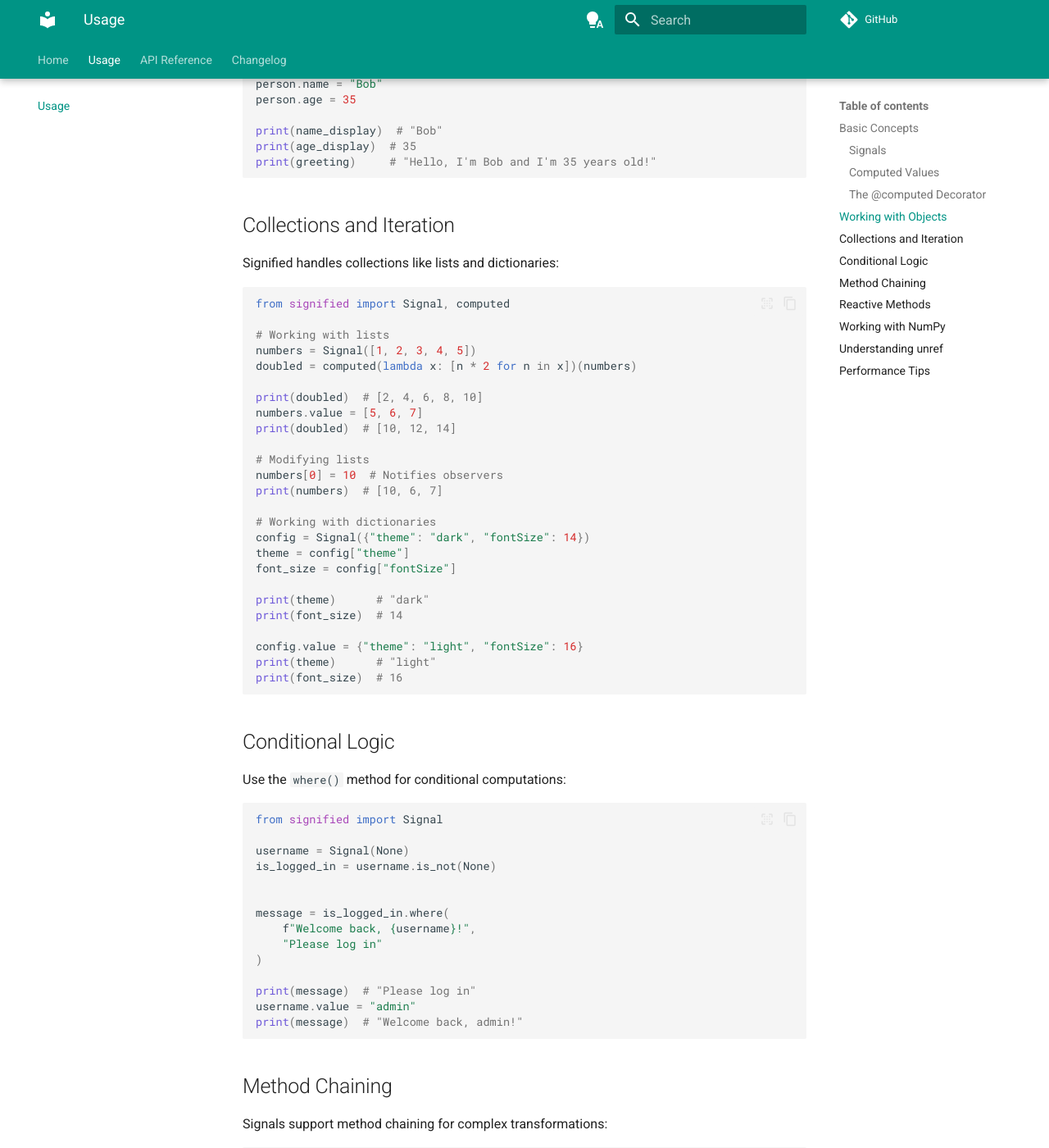
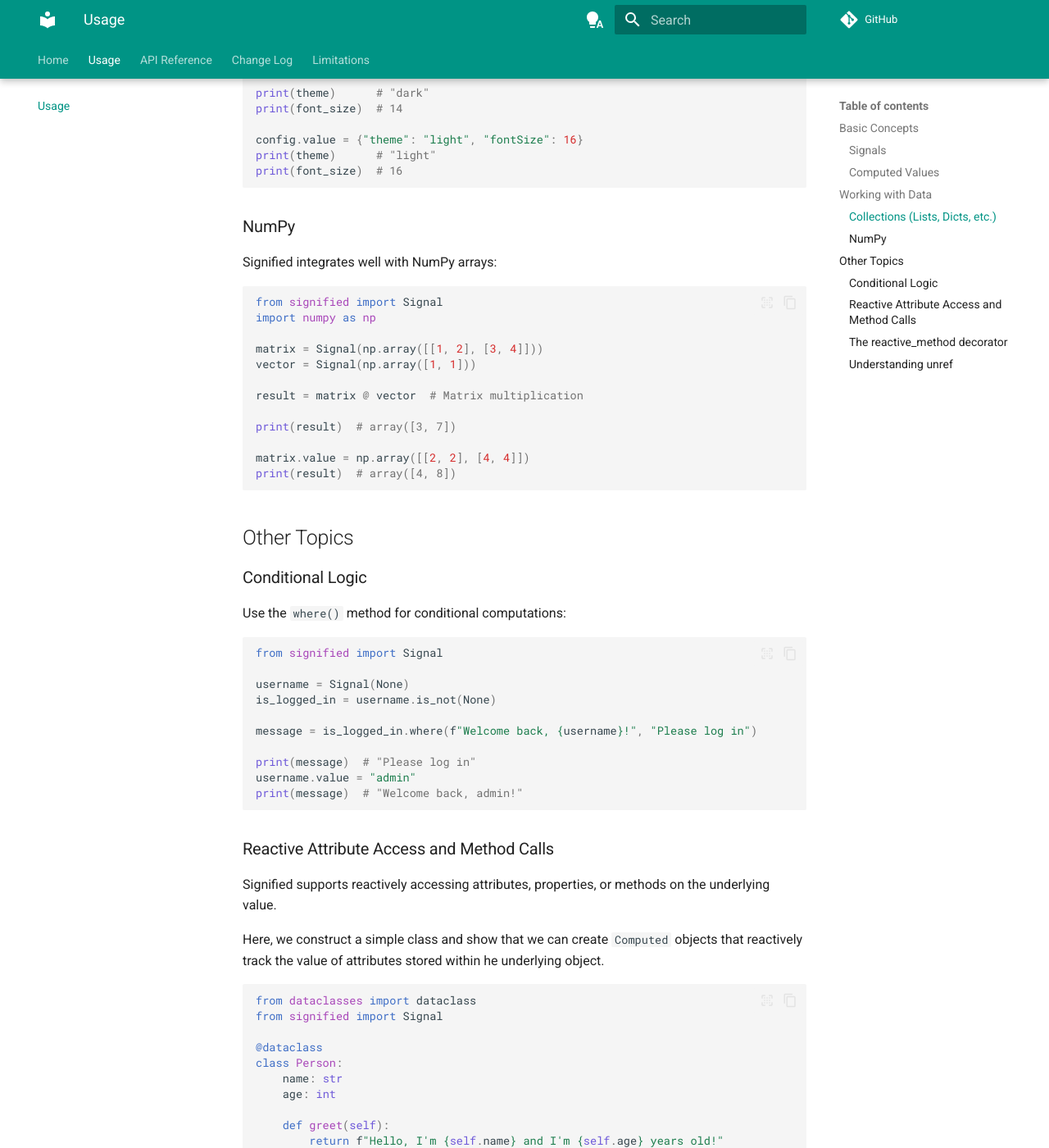
Before and after one commit to dougmercer/signified, an MkDocs documentation site: the page built from docs/usage.md, in a window 1280 px wide and 1400 px high, scrolled down 2022 px. Shown: the whole window at 82% size. Built offline with MkDocs 1.6.1 and Material for MkDocs 9.7.7, drawn with Linux system fonts in a browser that asks for light colours; comment, search, counter and statistics services are not loaded; some of the changed text lies outside the part shown.

Commit message:
Revise usage, add page for known limitations

````diff
--- /dev/null
+++ b/docs/limitations.md
@@ -0,0 +1,30 @@
+# Known Limitations
+
+## Type Inference
+
+This library's type hints do not work with `mypy`, but they do work relatively well with `pyright`.
+
+## Methods on Mutable Collection
+
+When working with collections like `list`s, methods that mutate the underlying object don't trigger `signified` to notify observers:
+
+```python
+from signified import Signal
+
+# This won't work as expected
+numbers = Signal([1, 2, 3])
+sum_numbers = computed(sum)(numbers)
+print(sum_numbers.value)  # 6
+
+numbers.value.append(4)   # Mutation doesn't trigger update
+print(sum_numbers.value)  # Still 6, not 10 as expected
+
+# Instead, do one of these:
+# 1. Assign a new list
+numbers.value = [1, 2, 3, 4]
+print(sum_numbers.value)  # 10
+
+# 2. Create a new list with the existing values
+numbers.value = numbers.value + [4]
+print(sum_numbers.value) # 10
+```
--- a/docs/usage.md
+++ b/docs/usage.md
@@ -21,7 +21,7 @@
 
 ### Computed Values
 
-Computed values are derived from other reactive values using functions or expressions:
+Computed values are derived from other reactive values. They can be constructed implicitly using overloaded Python operators or explicitly using the `computed` decorator.
 
 ```python
 from signified import Signal
@@ -29,6 +29,7 @@
 a = Signal(3)
 b = Signal(4)
 
+# c is a Computed object that will automatically update when a or b are updated
 c = (a ** 2 + b ** 2) ** 0.5
 
 print(c)  # 5
@@ -38,10 +39,6 @@
 
 print(c)  # 13
 ```
-
-### The `@computed` Decorator
-
-For more complex calculations, use the `@computed` decorator:
 
 ```python
 from signified import Signal, computed
@@ -64,17 +61,96 @@
 print(result)  # {'sum': 30, 'mean': 6.0, 'min': 2, 'max': 10}
 ```
 
-## Working with Objects
+## Working with Data
 
-Signified works seamlessly with objects and their attributes:
+### Collections (Lists, Dicts, etc.)
+
+Signified handles collections like lists and dictionaries **somewhat well**, but there are currently [some rough edges](limitations.md).
+
+```python
+from signified import Signal, computed
+
+# Working with lists
+numbers = Signal([1, 2, 3, 4, 5])
+doubled = computed(lambda x: [n * 2 for n in x])(numbers)
+
+print(doubled)  # [2, 4, 6, 8, 10]
+numbers.value = [5, 6, 7]
+print(doubled)  # [10, 12, 14]
+
+# Modifying lists
+numbers[0] = 10  # Notifies observers
+print(numbers)  # [10, 6, 7]
+```
+
+```python
+from signified import Signal, computed
+
+# Working with dictionaries
+config = Signal({"theme": "dark", "fontSize": 14})
+theme = config["theme"]
+font_size = config["fontSize"]
+
+print(theme)      # "dark"
+print(font_size)  # 14
+
+config.value = {"theme": "light", "fontSize": 16}
+print(theme)      # "light"
+print(font_size)  # 16
+```
+
+### NumPy
+
+Signified integrates well with NumPy arrays:
+
+```python
+from signified import Signal
+import numpy as np
+
+matrix = Signal(np.array([[1, 2], [3, 4]]))
+vector = Signal(np.array([1, 1]))
+
+result = matrix @ vector  # Matrix multiplication
+
+print(result)  # array([3, 7])
+
+matrix.value = np.array([[2, 2], [4, 4]])
+print(result)  # array([4, 8])
+```
+
+## Other Topics
+
+### Conditional Logic
+
+Use the `where()` method for conditional computations:
 
 ```python
 from signified import Signal
 
+username = Signal(None)
+is_logged_in = username.is_not(None)
+
+message = is_logged_in.where(f"Welcome back, {username}!", "Please log in")
+
+print(message)  # "Please log in"
+username.value = "admin"
+print(message)  # "Welcome back, admin!"
+```
+
+### Reactive Attribute Access and Method Calls
+
+Signified supports reactively accessing attributes, properties, or methods on the underlying value.
+
+Here, we construct a simple class and show that we can create `Computed` objects that reactively track the value of attributes stored within he underlying object.
+
+```python
+from dataclasses import dataclass
+from signified import Signal
+
+@dataclass
 class Person:
-    def __init__(self, name: str, age: int):
-        self.name = name
-        self.age = age
+    name: str
+    age: int
 
     def greet(self):
         return f"Hello, I'm {self.name} and I'm {self.age} years old!"
@@ -99,82 +175,22 @@
 print(greeting)     # "Hello, I'm Bob and I'm 35 years old!"
 ```
 
-## Collections and Iteration
-
-Signified handles collections like lists and dictionaries:
-
-```python
-from signified import Signal, computed
-
-# Working with lists
-numbers = Signal([1, 2, 3, 4, 5])
-doubled = computed(lambda x: [n * 2 for n in x])(numbers)
-
-print(doubled)  # [2, 4, 6, 8, 10]
-numbers.value = [5, 6, 7]
-print(doubled)  # [10, 12, 14]
-
-# Modifying lists
-numbers[0] = 10  # Notifies observers
-print(numbers)  # [10, 6, 7]
-
-# Working with dictionaries
-config = Signal({"theme": "dark", "fontSize": 14})
-theme = config["theme"]
-font_size = config["fontSize"]
-
-print(theme)      # "dark"
-print(font_size)  # 14
-
-config.value = {"theme": "light", "fontSize": 16}
-print(theme)      # "light"
-print(font_size)  # 16
-```
-
-## Conditional Logic
-
-Use the `where()` method for conditional computations:
-
-```python
-from signified import Signal
-
-username = Signal(None)
-is_logged_in = username.is_not(None)
-
-
-message = is_logged_in.where(
-    f"Welcome back, {username}!",
-    "Please log in"
-)
-
-print(message)  # "Please log in"
-username.value = "admin"
-print(message)  # "Welcome back, admin!"
-```
-
-## Method Chaining
-
-Signals support method chaining for complex transformations:
+Therefore, if the underlying object supports method chaining, we can easily create reactive values that apply several methods in sequence.
 
 ```python
 from signified import Signal
 
 text = Signal("  Hello, World!  ")
-processed = (
-    text
-    .strip()           # Remove whitespace
-    .lower()           # Convert to lowercase
-    .replace(",", "")  # Remove comma
-)
+processed = text.strip().lower().replace(",", "")
 
 print(processed.value)  # "hello world!"
 text.value = "  Goodbye, World!  "
 print(processed.value)  # "goodbye world!"
 ```
 
-## Reactive Methods
+### The reactive_method decorator
 
-Use `@reactive_method` to create class methods that react to changes in specific attributes:
+Use the `@reactive_method` decorator to turn a non-reactive method into a reactive one.
 
 ```python
 from dataclasses import dataclass
@@ -192,6 +208,8 @@
         self.items = Signal(items)
         self.tax_rate = Signal(0.125)
 
+    # Providing the names of the reactive values this method depends on tells
+    # signified to monitor them for updates
     @reactive_method('items', 'tax_rate')
     def total(self):
         subtotal = sum(item.price for item in self.items.value)
@@ -209,31 +227,12 @@
 
 ```
 
-## Working with NumPy
-
-Signified integrates well with NumPy arrays:
-
-```python
-from signified import Signal
-import numpy as np
-
-matrix = Signal(np.array([[1, 2], [3, 4]]))
-vector = Signal(np.array([1, 1]))
-
-result = matrix @ vector  # Matrix multiplication
-
-print(result)  # array([3, 7])
-
-matrix.value = np.array([[2, 2], [4, 4]])
-print(result)  # array([4, 8])
-```
-
-## Understanding `unref`
+### Understanding `unref`
 
 The `unref` function is particularly useful when working with values that might be either reactive or non-reactive. This is common when writing functions that should handle both types transparently.
 
 ```python
-from signified import Signal, unref, HasValue
+from signified import HasValue, Signal, unref
 
 def process_data(value: HasValue[float]):
     # unref handles both reactive and non-reactive values
@@ -252,44 +251,3 @@
 nested_value = Signal(Signal(Signal(6)))
 print(process_data(nested_value))   # 12
 ```
-
-## Performance Tips
-
-When working with multiple reactive values, using `@computed` with a function is generally more performant than building complex reactive expressions. Here's an example:
-
-```python
-from signified import Signal, computed
-import time
-
-n = 5
-
-# Method 1: Complex reactive expression
-start = time.perf_counter()
-signals1 = [Signal(i) for i in range(n)]
-result1 = sum(
-    (s2 > s1).where(s2, s1)
-    for s1, s2 in zip(signals1[:-1], signals1[1:])
-)
-signals1[0].value = 100  # Trigger update in expression
-print(f"Complex expression time: {time.perf_counter() - start:.4f}s")
-
-# Method 2: Computed function
-start = time.perf_counter()
-signals2 = [Signal(i) for i in range(n)]
-@computed
-def compute_conditional_sum(signals):
-    return sum(
-        s2 if s2 > s1 else s1
-        for s1, s2 in zip(signals[:-1], signals[1:])
-    )
-result2 = compute_conditional_sum(signals2)
-signals2[0].value = 100  # Trigger update in function
-print(f"Computed decorator time: {time.perf_counter() - start:.4f}s")
-
-print(result1, result2)
-```
-
-The computed function approach is typically faster because:
-1. It creates fewer intermediate reactive values
-2. It has a simpler dependency graph
-3. It reduces the number of observer notifications
--- a/mkdocs.yml
+++ b/mkdocs.yml
@@ -118,7 +118,8 @@
   - Home: index.md
   - Usage: usage.md
   - API Reference: api_reference.md
-  - Changelog: changes.md
+  - Change Log: changes.md
+  - Limitations: limitations.md
 
 plugins:
   - search
````
